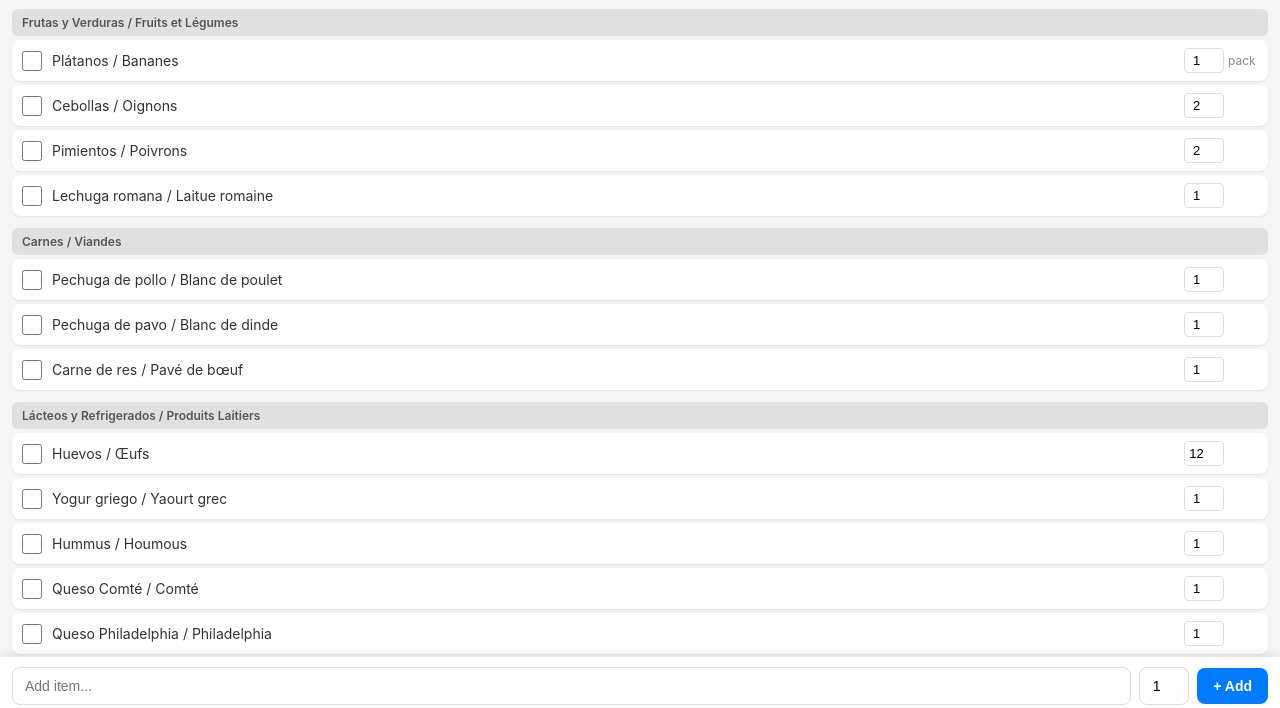
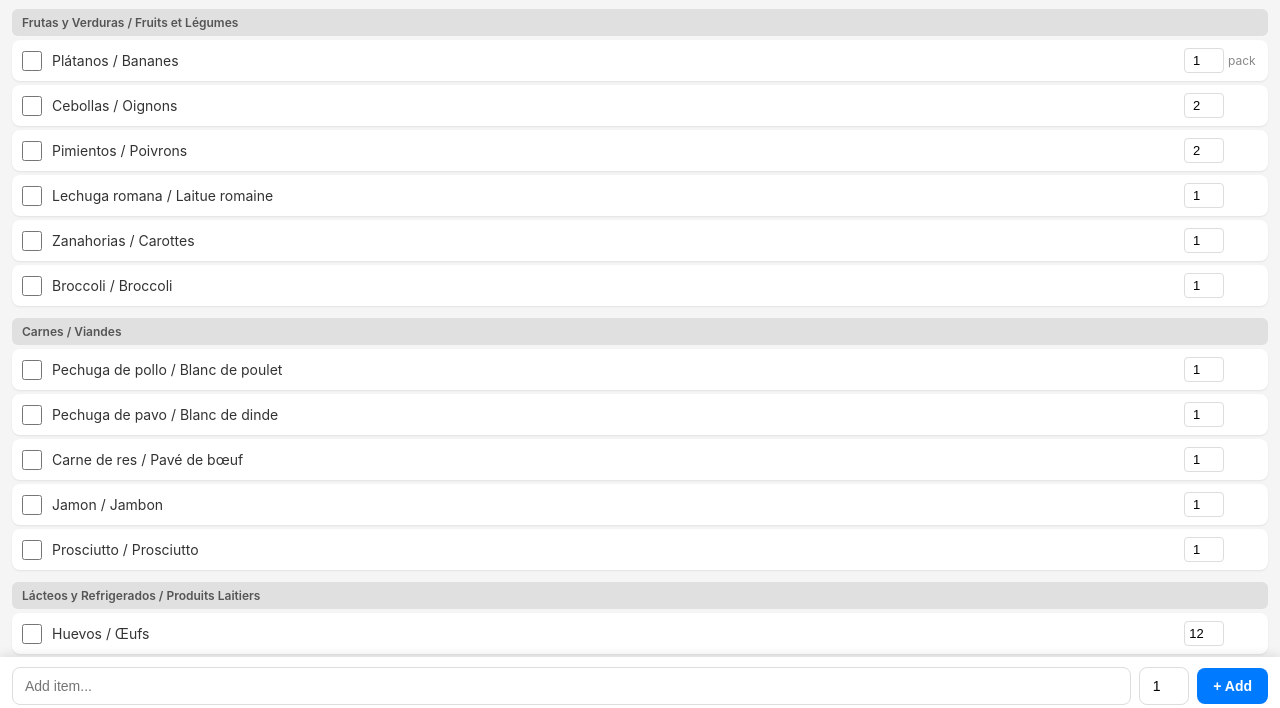
Before and after one commit to 9gcorrales/shopping-list, a plain HTML site: page index.html in a window 1280 px wide. Shown: the part 85-793 px from the top of the page. Drawn offline with Linux system fonts and the light colour scheme.

Commit message:
Add more items to the grocery list in index.html

```diff
--- a/index.html
+++ b/index.html
@@ -295,7 +295,9 @@
                     { es: "Plátanos", fr: "Bananes", qty: 1, unit: "pack" },
                     { es: "Cebollas", fr: "Oignons", qty: 2, unit: "" },
                     { es: "Pimientos", fr: "Poivrons", qty: 2, unit: "" },
-                    { es: "Lechuga romana", fr: "Laitue romaine", qty: 1, unit: "" }
+                    { es: "Lechuga romana", fr: "Laitue romaine", qty: 1, unit: "" },
+                    { es: "Zanahorias", fr: "Carottes", qty: 1, unit: "" },
+                    { es: "Broccoli", fr: "Broccoli", qty: 1, unit: "" },
                 ]
             },
             {
@@ -304,7 +306,9 @@
                 items: [
                     { es: "Pechuga de pollo", fr: "Blanc de poulet", qty: 1, unit: "" },
                     { es: "Pechuga de pavo", fr: "Blanc de dinde", qty: 1, unit: "" },
-                    { es: "Carne de res", fr: "Pavé de bœuf", qty: 1, unit: "" }
+                    { es: "Carne de res", fr: "Pavé de bœuf", qty: 1, unit: "" },
+                    { es: "Jamon", fr: "Jambon", qty: 1, unit: "" },
+                    { es: "Prosciutto", fr: "Prosciutto", qty: 1, unit: "" }
                 ]
             },
             {
@@ -327,7 +331,8 @@
                 items: [
                     { es: "Pan de molde", fr: "Pain de mie", qty: 1, unit: "" },
                     { es: "Compota refri", fr: "Compote frigo", qty: 1, unit: "" },
-                    { es: "Compota bolsa", fr: "Compote gourde", qty: 1, unit: "" }
+                    { es: "Compota bolsa", fr: "Compote gourde", qty: 1, unit: "" },
+                    { es: "Pastas", fr: "Pâtes", qty: 1, unit: "" }
                 ]
             },
             {
```
